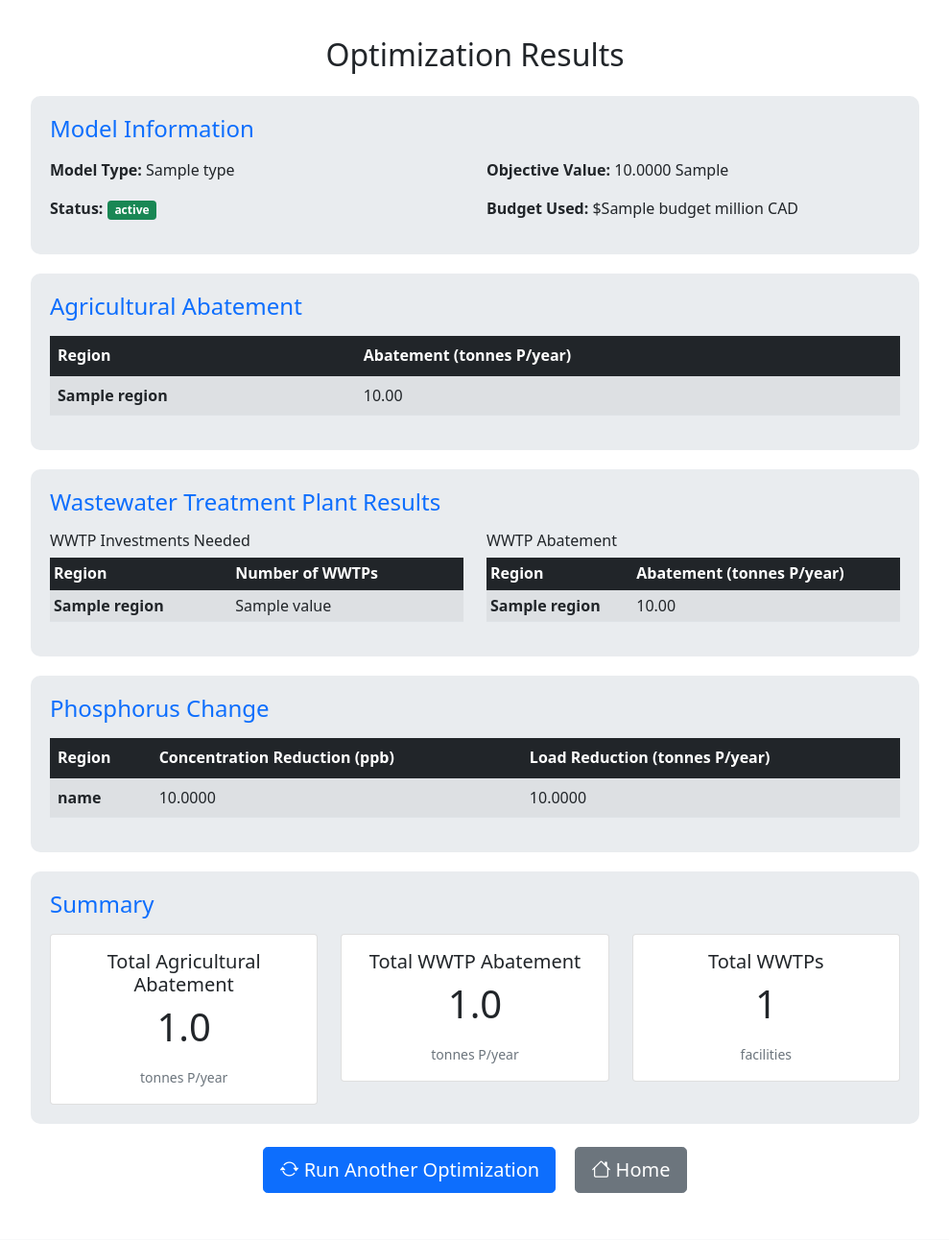
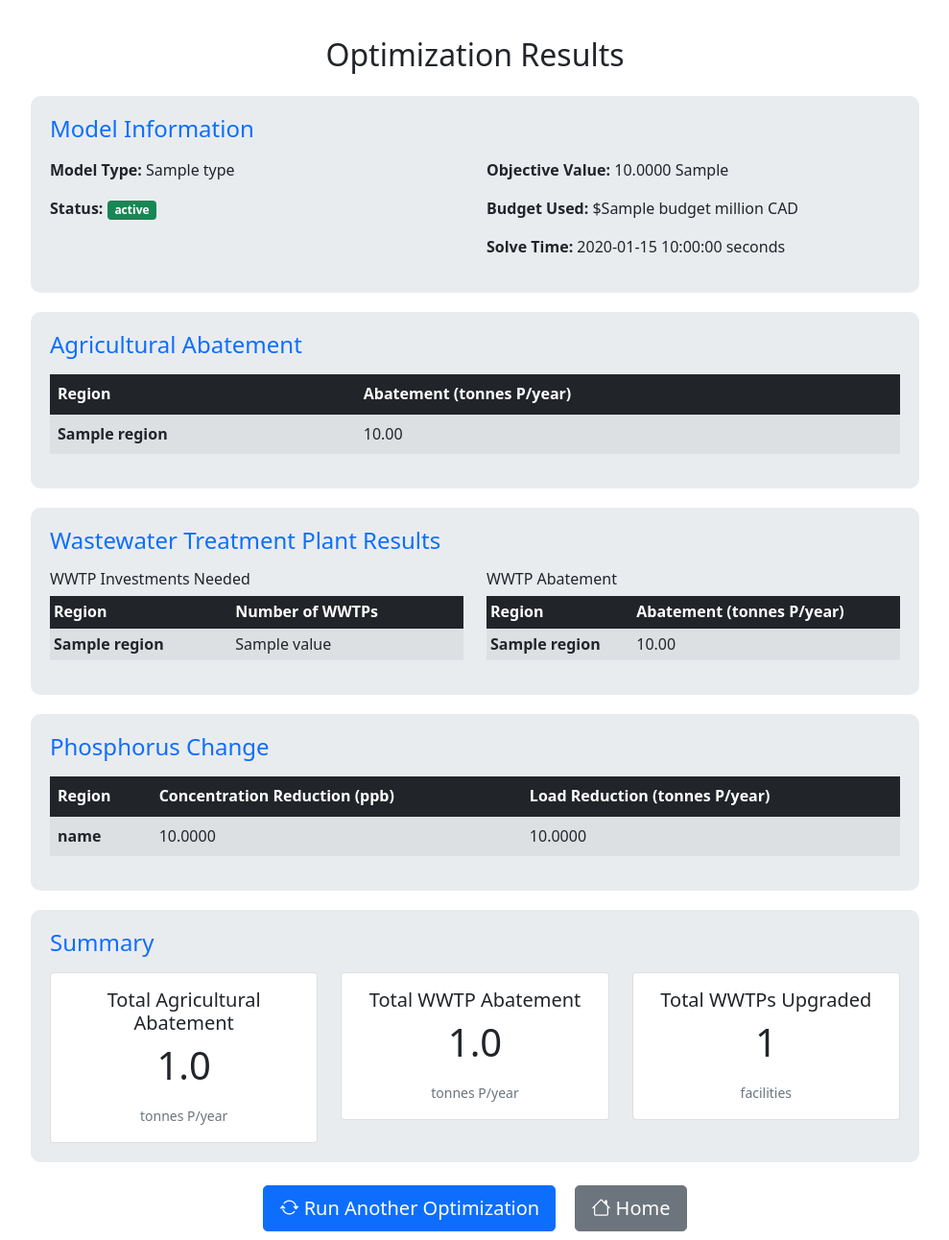
Before and after one commit to jorge-antares/lake_erie_abatement_model, a FastAPI app: template api/templates/results.html in a window 1280 px wide. Shown: the part 56-1348 px from the top of the page at 96% size, without its empty margins (145-1134 px from the left). Run offline with FastAPI, Linux system fonts and the light colour scheme; the template is opened without the code that fills it: most values are stand-ins (such as "Sample title", 1, 10 or a date in 2020); some libraries are stand-ins or nearby versions.

Commit message:
Solve time added

```diff
--- a/api/app.py
+++ b/api/app.py
@@ -122,6 +122,7 @@ async def run_optimization(
             model_info = {
                 "type": "Target-Based",
                 "status": output["status"],
+                "solve_time": round(output["solution"]["solve_time"]["value"], 2),
                 "objective": output["solution"]["obj"]["value"],
                 "objective_units": output["solution"]["obj"]["units"]
             }
@@ -140,6 +141,7 @@ async def run_optimization(
             model_info = {
                 "type": "Budget-Based",
                 "status": output["status"],
+                "solve_time": round(output["solution"]["solve_time"]["value"],2),
                 "objective": output["solution"]["obj"]["value"],
                 "objective_units": output["solution"]["obj"]["units"],
                 "budget": budget
--- a/api/templates/base.html
+++ b/api/templates/base.html
@@ -21,7 +21,7 @@
             }
         };
     </script>
-    <script src="https://polyfill.io/v3/polyfill.min.js?features=es6"></script>
+    <!--<script src="https://polyfill.io/v3/polyfill.min.js?features=es6"></script>-->
     <script id="MathJax-script" async src="https://cdn.jsdelivr.net/npm/mathjax@3/es5/tex-mml-chtml.js"></script>
 
     <style>
--- a/api/templates/results.html
+++ b/api/templates/results.html
@@ -36,6 +36,7 @@
                     <p><strong>Objective Value:</strong> {{ "%.4f"|format(model_info.objective) }} {{ model_info.objective_units }}</p>
                     <p><strong>Budget Used:</strong> ${{ model_info.budget }} million CAD</p>
                     {% endif %}
+                    <p><strong>Solve Time:</strong> {{ model_info.solve_time }} seconds</p>
                 </div>
             </div>
         </div>
@@ -162,7 +163,7 @@
                 <div class="col-md-4">
                     <div class="card text-center">
                         <div class="card-body">
-                            <h5 class="card-title">Total WWTPs</h5>
+                            <h5 class="card-title">Total WWTPs Upgraded</h5>
                             <p class="card-text display-6">{{ results.total_wwtps }}</p>
                             <small class="text-muted">facilities</small>
                         </div>
```
